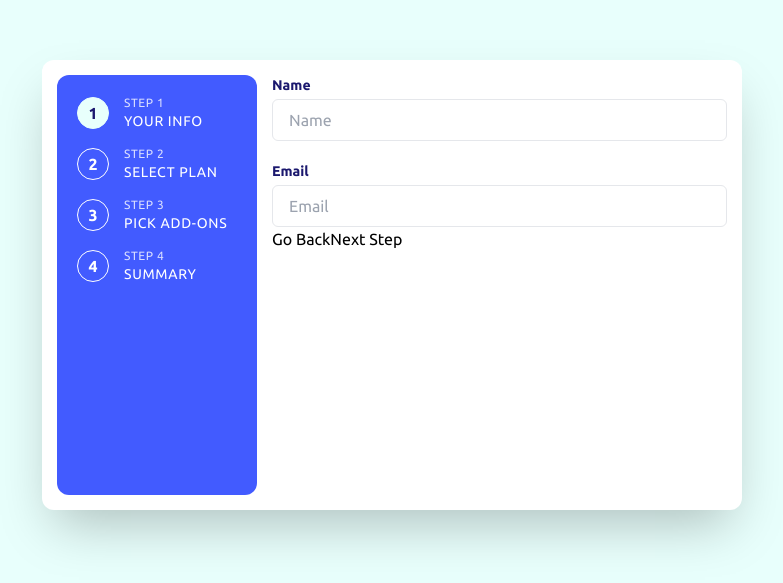
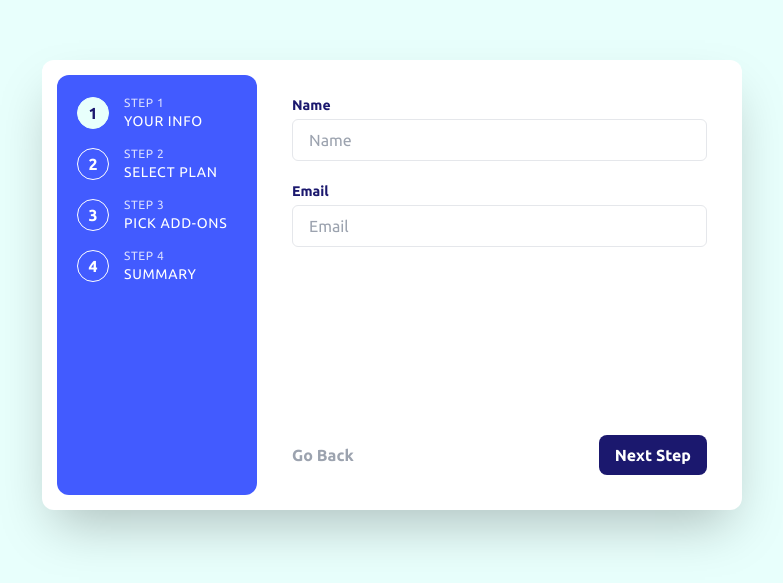
Before and after one commit to makiwebdeveloper/multi-step-form, a React (Vite) app: page / in a window 1280 px wide. Shown: the part 115-698 px from the top of the page, without its empty margins (248-1031 px from the left). Built offline with nearby package versions, Linux system fonts and the light colour scheme.

Commit message:
navigation

```diff
--- a/src/App.tsx
+++ b/src/App.tsx
@@ -17,7 +17,7 @@ const steps = [
 const App = () => {
   const { currentStep } = useMultiStepForm();
 
-  return <Layout>{steps[currentStep]}</Layout>;
+  return <div>{steps[currentStep]}</div>;
 };
 
 export default App;
--- a/src/components/layout/Layout.module.scss
+++ b/src/components/layout/Layout.module.scss
@@ -14,6 +14,10 @@
 }
 
 .content {
-  @apply bg-white absolute w-[90%] min-h-[300px] left-[50%] translate-x-[-50%] top-[100px] shadow-xl rounded-xl p-[20px]
-         md:static md:w-auto md:h-auto md:left-0 md:translate-x-0 md:top-0 md:shadow-none md:flex-1 md:rounded-none md:p-0;
+  @apply bg-white absolute w-[90%] min-h-[300px] left-[50%] translate-x-[-50%] top-[100px] shadow-xl rounded-xl p-[20px] flex flex-col justify-between
+         md:static md:w-auto md:h-auto md:left-0 md:translate-x-0 md:top-0 md:shadow-none md:flex-1 md:rounded-none md:p-5;
 }
+
+.navigation {
+  @apply absolute bottom-0 bg-white h-[100px] md:h-auto w-full md:p-5;
+}
--- a/src/components/layout/Layout.tsx
+++ b/src/components/layout/Layout.tsx
@@ -1,17 +1,29 @@
+import { FormikValues } from "formik";
 import { FC } from "react";
+import { useMultiStepForm } from "../../contexts";
 import styles from "./Layout.module.scss";
+import Navigation from "./navigation/Navigation";
 import Sidebar from "./sidebar/Sidebar";
 
-interface Props {}
+interface Props {
+  values: FormikValues;
+}
 
-const Layout: FC<Props> = ({ children }) => {
+const Layout: FC<Props> = ({ children, values }) => {
+  const { previousStep } = useMultiStepForm();
+
   return (
     <div className={styles.app}>
       <div className={styles.wrapper}>
         <div className={styles.sidebar}>
-          <Sidebar  />
+          <Sidebar />
         </div>
-        <div className={styles.content}>{children}</div>
+        <div className="md:relative md:flex-1">
+          <div className={styles.content}>{children}</div>
+          <div className={styles.navigation}>
+            <Navigation previousStep={() => previousStep(values)} />
+          </div>
+        </div>
       </div>
     </div>
   );
--- a/src/components/layout/navigation/Navigation.tsx
+++ b/src/components/layout/navigation/Navigation.tsx
@@ -7,11 +7,20 @@ interface Props {
 
 const Navigation: FC<Props> = ({ previousStep }) => {
   return (
-    <div>
-      <button type="button" onClick={previousStep}>
+    <div className="w-[90%] mx-auto flex items-center justify-between h-full md:w-full md:h-auto">
+      <button
+        type="button"
+        onClick={previousStep}
+        className="py-2 font-semibold text-gray-400"
+      >
         Go Back
       </button>
-      <button type="submit">Next Step</button>
+      <button
+        type="submit"
+        className="px-4 py-2 bg-dark-blue text-white font-semibold rounded-lg"
+      >
+        Next Step
+      </button>
     </div>
   );
 };
--- a/src/widgets/FormStep.tsx
+++ b/src/widgets/FormStep.tsx
@@ -1,7 +1,7 @@
 import { FC } from "react";
 import { Formik, Form } from "formik";
-import Navigation from "../components/layout/navigation/Navigation";
-import { useMultiStepForm } from "../contexts/MultiStepFormContext";
+import { useMultiStepForm } from "../contexts";
+import { Layout } from "../components/layout";
 
 interface Props {
   isFinalStep?: boolean;
@@ -13,7 +13,7 @@ const FormStep: FC<Props> = ({
   isFinalStep = false,
   validationSchema,
 }) => {
-  const { data, nextStep, previousStep } = useMultiStepForm();
+  const { data, nextStep } = useMultiStepForm();
 
   const handleSubmit = (values: any) => {
     nextStep(values, isFinalStep);
@@ -26,11 +26,8 @@ const FormStep: FC<Props> = ({
       validationSchema={validationSchema}
     >
       {({ values }) => (
-        <Form className="">
-          <div className="">
-            {children}
-            <Navigation previousStep={() => previousStep(values)} />
-          </div>
+        <Form>
+          <Layout values={values}>{children}</Layout>
         </Form>
       )}
     </Formik>
```
